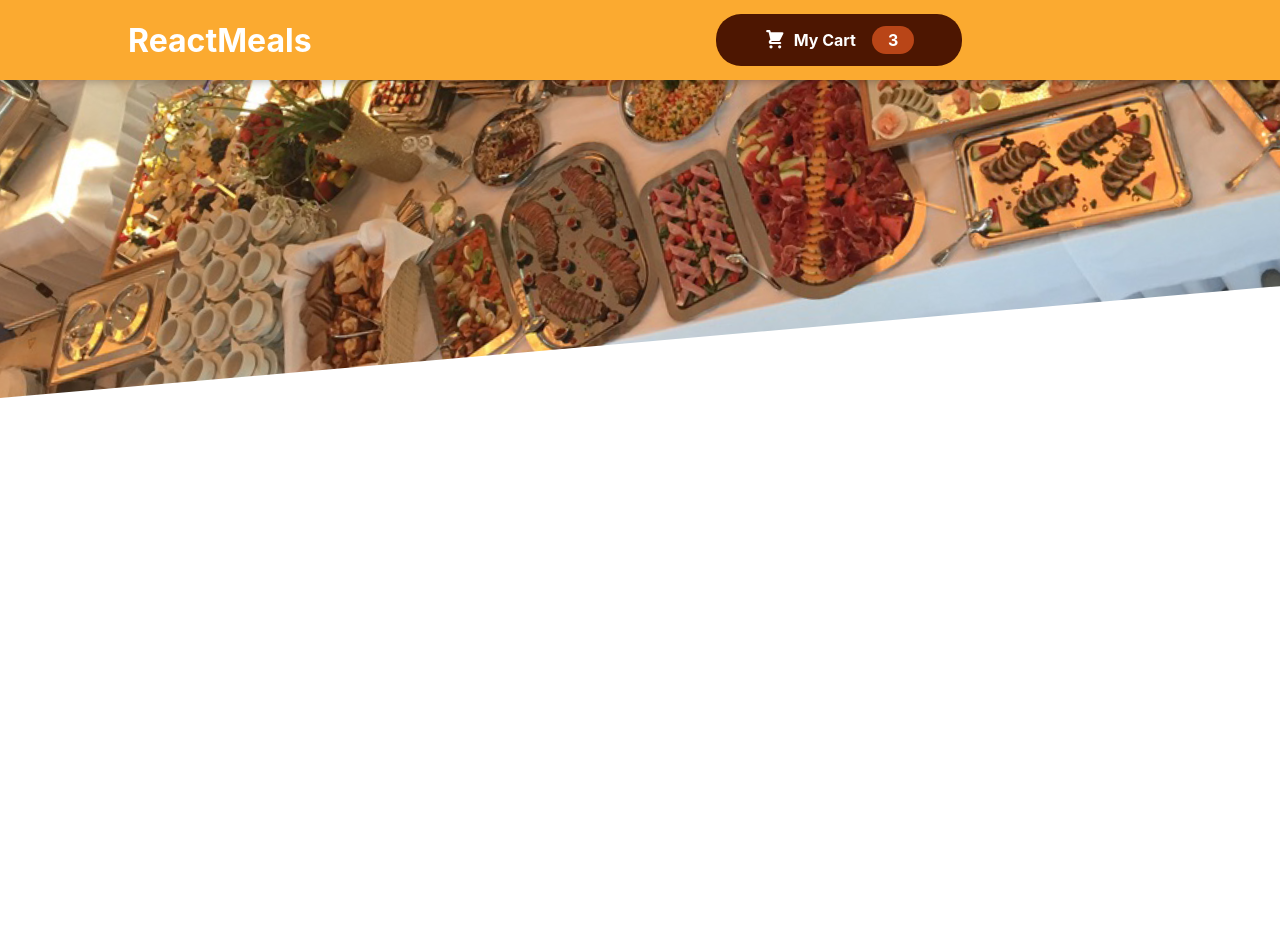
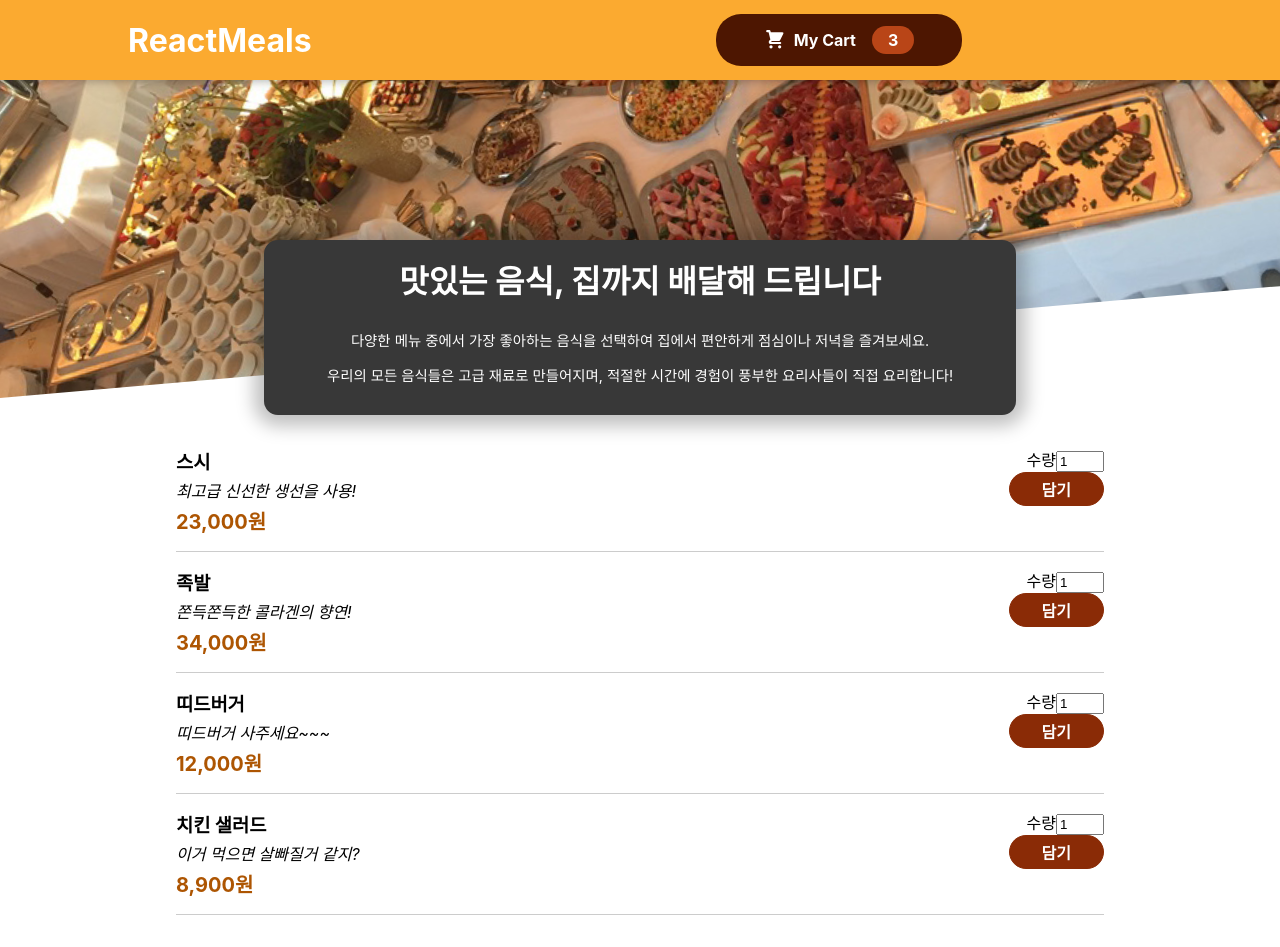
Before and after one commit to si-cpu/react_study2409, a React (Create React App) app: page / in a window 1280 px wide. Before the commit the page ends 800 px from the top, so only its background shows below. Built offline with nearby package versions, Linux system fonts and the light colour scheme.

Commit message:
오전수업마무리

```diff
--- a/src/App.js
+++ b/src/App.js
@@ -1,10 +1,12 @@
 import React from 'react';
 import Header from './components/food/Layout/Header';
+import Meals from './components/food/Meals/Meals';
 
 const App = () => {
   return (
     <>
       <Header />
+      <Meals />
     </>
   );
 };
--- /dev/null
+++ b/src/components/UI/Input/Input.js
@@ -0,0 +1,13 @@
+import React from 'react';
+import styles from '../Input/Input.moduel.scss';
+
+const Input = ({ input, label }) => {
+  return (
+    <div className={styles.input}>
+      <label htmlFor={input.id}>{label}</label>
+      <input {...input} />
+    </div>
+  );
+};
+
+export default Input;
--- /dev/null
+++ b/src/components/UI/Input/Input.moduel.scss
@@ -0,0 +1,18 @@
+.input {
+    display: flex;
+    align-items: center;
+    margin-bottom: 0.5rem;
+
+    label {
+      font-weight: bold;
+      margin-right: 1rem;
+    }
+
+    input {
+      width: 3rem;
+      border-radius: 5px;
+      border: 1px solid #ccc;
+      font: inherit;
+      padding-left: 0.5rem;
+    }
+  }
--- /dev/null
+++ b/src/components/food/Meals/AvailiableMeals.js
@@ -0,0 +1,55 @@
+import React from 'react';
+import styles from './AvailiableMeals.module.scss';
+import MealItem from './MealItem/MealItem';
+import Card from '../../UI/Card';
+
+const DUMMY_MEALS = [
+  {
+    id: 'm1',
+    name: '스시',
+    description: '최고급 신선한 생선을 사용!',
+    price: 23000,
+  },
+  {
+    id: 'm2',
+    name: '족발',
+    description: '쫀득쫀득한 콜라겐의 향연!',
+    price: 34000,
+  },
+  {
+    id: 'm3',
+    name: '띠드버거',
+    description: '띠드버거 사주세요~~~',
+    price: 12000,
+  },
+  {
+    id: 'm4',
+    name: '치킨 샐러드',
+    description: '이거 먹으면 살빠질거 같지?',
+    price: 8900,
+  },
+];
+
+const AvailableMeals = () => {
+  const mealList = DUMMY_MEALS.map((meal) => {
+    return (
+      <MealItem
+        id={meal.id}
+        key={meal.id}
+        name={meal.name}
+        description={meal.description}
+        price={meal.price}
+      />
+    );
+  });
+
+  return (
+    <section className={styles.meals}>
+      <Card>
+        <ul>{mealList}</ul>
+      </Card>
+    </section>
+  );
+};
+
+export default AvailableMeals;
--- /dev/null
+++ b/src/components/food/Meals/AvailiableMeals.module.scss
@@ -0,0 +1,24 @@
+.meals {
+    max-width: 60rem;
+    width: 90%;
+    margin: 2rem auto;
+    animation: meals-appear 1s ease-out forwards;
+
+    ul {
+      list-style: none;
+      margin: 0;
+      padding: 0;
+    }
+  }
+
+  @keyframes meals-appear {
+    from {
+      opacity: 0;
+      transform: translateY(3rem);
+    }
+
+    to {
+      opacity: 1;
+      transform: translateY(0);
+    }
+  }
--- /dev/null
+++ b/src/components/food/Meals/MealItem/MealItem.js
@@ -0,0 +1,24 @@
+import React from 'react';
+import styles from './MealItem.module.scss';
+import MealItemForm from './MealItemForm';
+
+const MealItem = ({ id, price, description, name }) => {
+  const { meal, description: desc, price: priceStyle } = styles;
+
+  const formatPrice = new Intl.NumberFormat('ko-KR').format(price);
+
+  return (
+    <li className={meal}>
+      <div>
+        <h3>{name}</h3>
+        <div className={desc}>{description}</div>
+        <div className={priceStyle}>{formatPrice}원</div>
+      </div>
+      <div>
+        <MealItemForm id={id} />
+      </div>
+    </li>
+  );
+};
+
+export default MealItem;
--- /dev/null
+++ b/src/components/food/Meals/MealItem/MealItem.module.scss
@@ -0,0 +1,22 @@
+.meal {
+    display: flex;
+    justify-content: space-between;
+    margin: 1rem;
+    padding-bottom: 1rem;
+    border-bottom: 1px solid #ccc;
+
+    h3 {
+      margin: 0 0 0.25rem 0;
+    }
+
+    .description {
+      font-style: italic;
+    }
+
+    .price {
+      margin-top: 0.25rem;
+      font-weight: bold;
+      color: #ad5502;
+      font-size: 1.25rem;
+    }
+  }
--- /dev/null
+++ b/src/components/food/Meals/MealItem/MealItemForm.js
@@ -0,0 +1,24 @@
+import React from 'react';
+import styles from './MealItemForm.module.scss';
+import Input from '../../../UI/Input/Input';
+
+const MealItemForm = (props) => {
+  return (
+    <form className={styles.form}>
+      <Input
+        label='수량'
+        input={{
+          id: 'amount_' + props.id,
+          type: 'number',
+          min: '1',
+          max: '5',
+          step: '1',
+          defaultValue: '1',
+        }}
+      />
+      <button>담기</button>
+    </form>
+  );
+};
+
+export default MealItemForm;
--- /dev/null
+++ b/src/components/food/Meals/MealItem/MealItemForm.module.scss
@@ -0,0 +1,23 @@
+$btn-color: #8a2b06;
+ $btn-hover-color: #641e03;
+
+ .form {
+   text-align: right;
+
+   button {
+     font: inherit;
+     cursor: pointer;
+     background-color: $btn-color;
+     border: 1px solid $btn-color;
+     color: white;
+     padding: 0.25rem 2rem;
+     border-radius: 20px;
+     font-weight: bold;
+
+     &:hover,
+     &:active {
+       background-color: $btn-hover-color;
+       border-color: $btn-hover-color;
+     }
+   }
+ }
--- /dev/null
+++ b/src/components/food/Meals/Meals.js
@@ -0,0 +1,14 @@
+import React from 'react';
+import MealsSummary from './MealsSummary';
+import AvailableMeals from './AvailiableMeals';
+
+const Meals = () => {
+  return (
+    <>
+      <MealsSummary />
+      <AvailableMeals />
+    </>
+  );
+};
+
+export default Meals;
--- /dev/null
+++ b/src/components/food/Meals/MealsSummary.js
@@ -0,0 +1,20 @@
+import React from 'react';
+import styles from './MealsSummary.module.scss';
+
+const MealsSummary = () => {
+  return (
+    <section className={styles.summary}>
+      <h2>맛있는 음식, 집까지 배달해 드립니다</h2>
+      <p>
+        다양한 메뉴 중에서 가장 좋아하는 음식을 선택하여 집에서 편안하게
+        점심이나 저녁을 즐겨보세요.
+      </p>
+      <p>
+        우리의 모든 음식들은 고급 재료로 만들어지며, 적절한 시간에 경험이 풍부한
+        요리사들이 직접 요리합니다!
+      </p>
+    </section>
+  );
+};
+
+export default MealsSummary;
--- /dev/null
+++ b/src/components/food/Meals/MealsSummary.module.scss
@@ -0,0 +1,23 @@
+$main-color: #383838;
+$text-color: white;
+$shadow-color: rgba(0, 0, 0, 0.25);
+
+.summary {
+  text-align: center;
+  width: 90%;
+  max-width: 45rem;
+  margin: auto;
+  margin-top: -10rem;
+  position: relative;
+  padding: 1rem;
+  border-radius: 14px;
+  background-color: $main-color;
+  color: $text-color;
+  box-shadow: 0 1px 18px 10px $shadow-color;
+  font-size: 0.9rem;
+
+  h2 {
+    font-size: 2rem;
+    margin-top: 0;
+  }
+}
```
